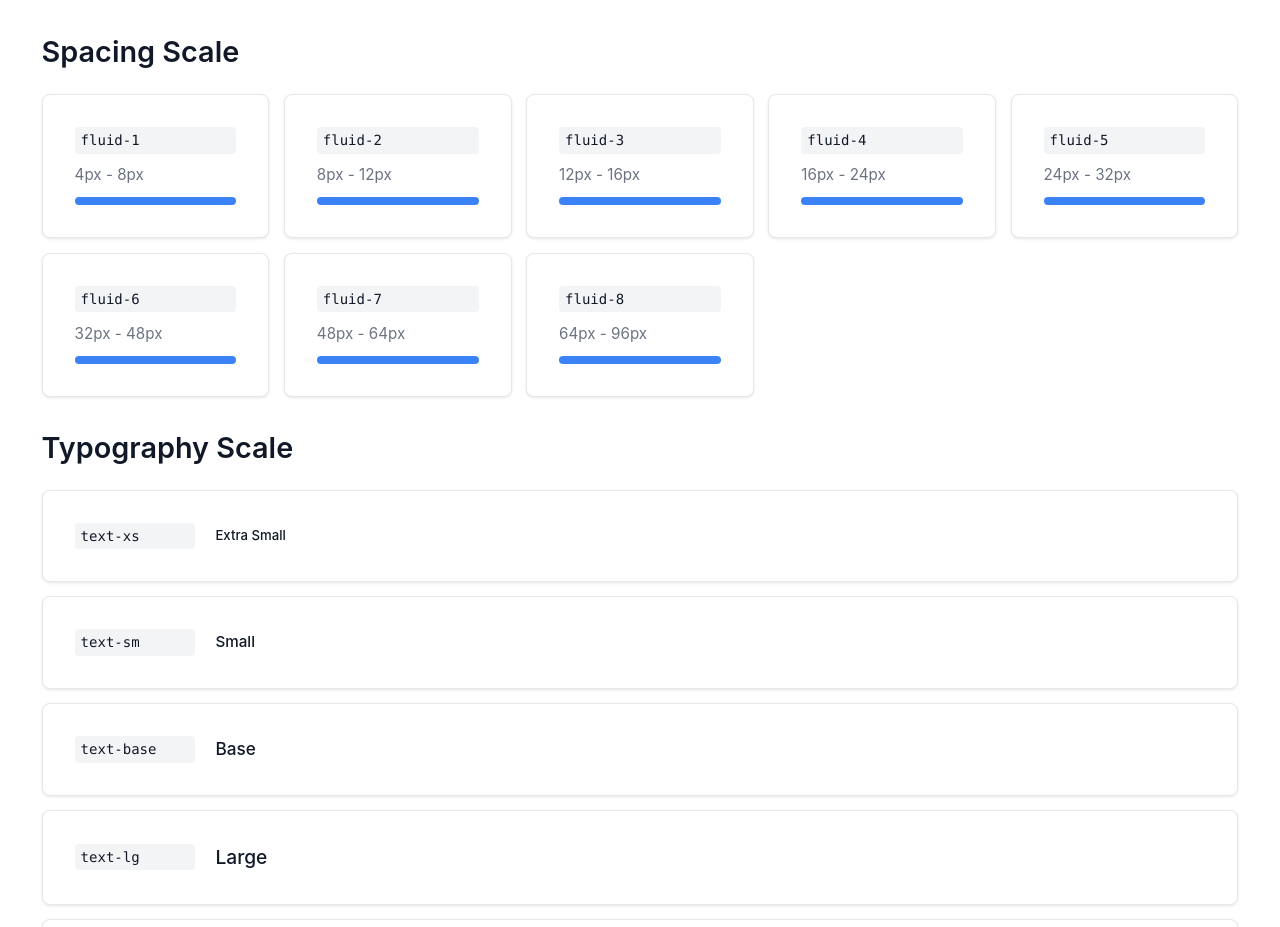
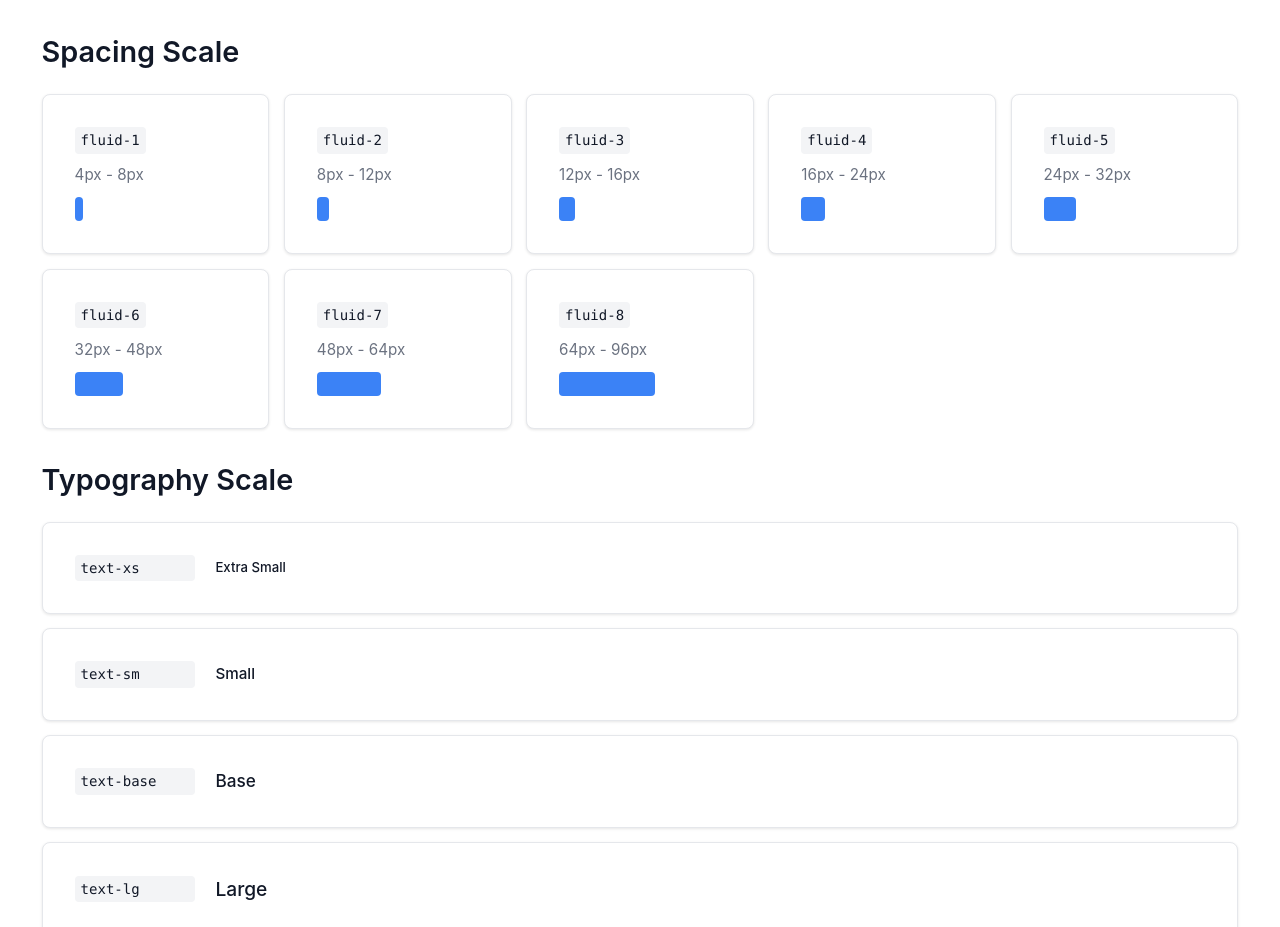
Before and after one commit to PxPerfectMike/Wren, a React (Vite) app: page / in a window 1280 px wide. Shown: the part 1167-2094 px from the top of the page. Built offline with nearby package versions, Linux system fonts and the light colour scheme.

Commit message:
Fix spacing scale visualization to show actual scale sizes

```diff
--- a/src/docs/sections/ScalePreview.tsx
+++ b/src/docs/sections/ScalePreview.tsx
@@ -42,7 +42,7 @@ export function ScalePreview() {
         <Grid columns="auto-fit" minSize="200px" gap="fluid-3">
           {fluidScales.map((scale) => (
             <Box key={scale.name} className="demo-card">
-              <Stack direction="column" spacing="fluid-2">
+              <Stack direction="column" spacing="fluid-2" align="start">
                 <code>{scale.name}</code>
                 <Text size="text-sm" color="var(--color-text-secondary)">
                   {scale.desc}
@@ -50,10 +50,10 @@ export function ScalePreview() {
                 <Box
                   background="var(--color-primary)"
                   style={{
-                    height: '8px',
+                    height: '24px',
                     width: `var(--${scale.name})`,
                     borderRadius: '4px',
-                    minWidth: '100%',
+                    transition: 'width 0.3s ease',
                   }}
                 />
               </Stack>
```
